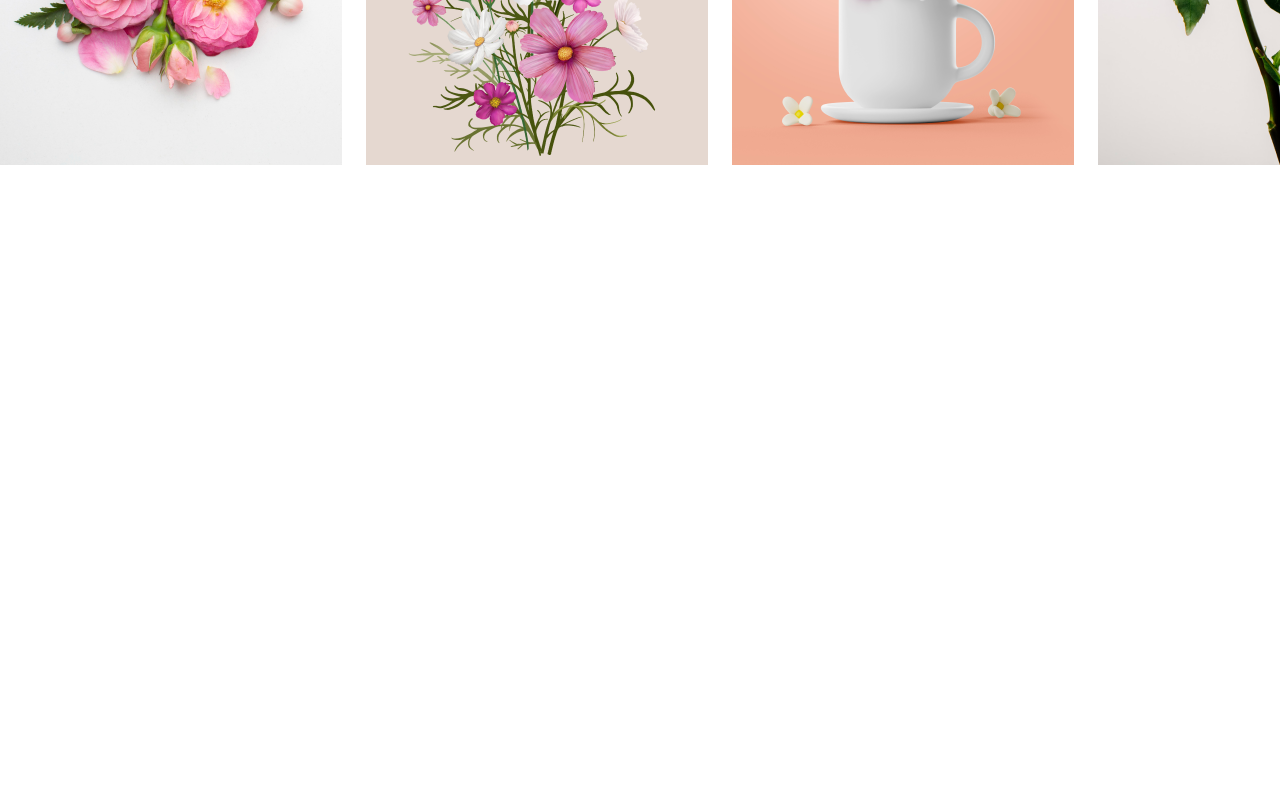
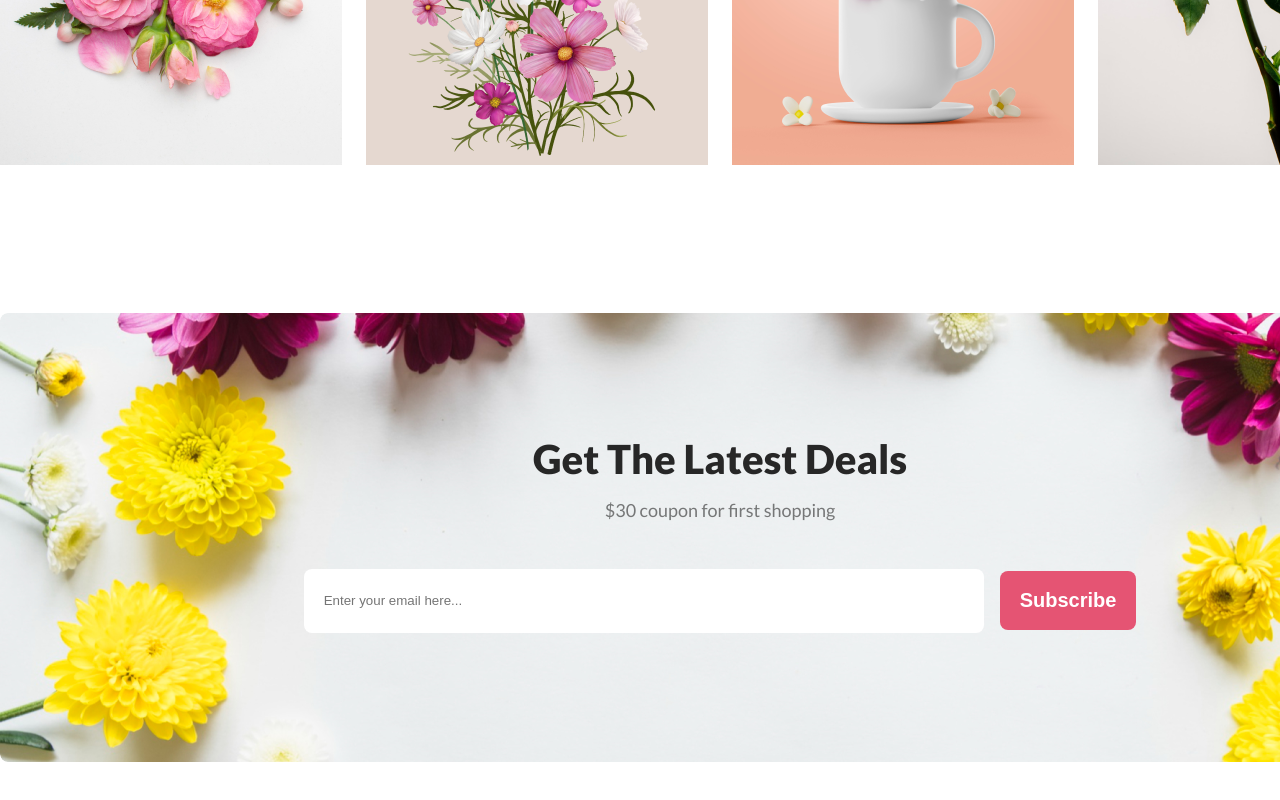
Before and after one commit to Jakaria030/flower-shop, a plain HTML site: page index.html in a window 1280 px wide. Shown: the part 3568-4368 px from the top of the page. Before the commit the page ends 3881 px from the top, so only its background shows below. Drawn offline with Linux system fonts and the light colour scheme.

Commit message:
latest deals section complete

```diff
--- a/index.html
+++ b/index.html
@@ -96,7 +96,21 @@
                 </div>
             </div>
         </section>
+
+        <section class="latest-deal-container">
+            <div class="input-form-content">
+                <h1>Get The Latest Deals</h1>
+                <h6>$30 coupon for first shopping</h6>
+                <div class="input-group">
+                    <input type="email" placeholder="Enter your email here...">
+                    <input type="submit" value="Subscribe" class="primary-btn">
+                </div>
+            </div>
+        </section>
     </main>
     <!-- main section end -->
+
+
+
 </body>
 </html>
--- a/styles/style.css
+++ b/styles/style.css
@@ -245,3 +245,51 @@ body{
     width: 100%;
 }
 /* main > insta gallery  section styles end */
+
+/* latest deal container styles start */
+.latest-deal-container{
+    width: 1440px;
+    height: 449px;
+    margin: 0 auto 128px;
+    border-radius: 8px;
+    background: url("../images/rectangle-1.png") no-repeat center;
+    background-size: cover;
+    display: flex;
+    justify-content: center;
+    align-items: center;
+}
+.input-form-content{
+    width: 866px;
+    height: 206px;
+    text-align: center;
+}
+.input-form-content h1{
+    color: rgb(39, 39, 39);
+    font-size: 40px;
+    font-weight: 800;
+    margin-bottom: 16px;
+}
+.input-form-content h6{
+    color: rgba(39, 39, 39, 0.6);
+    font-size: 18px;
+    font-weight: 400;
+}
+.input-group{
+    margin-top: 48px;
+    display: flex;
+    justify-content: center;
+    align-items: center;
+}
+.input-group input[type="email"]{
+    width: 680px;
+    height: 64px;
+    padding: 20px;
+    outline: none;
+    border: none;
+    border-radius: 8px;
+    margin-right: 16px;
+}
+.input-group .primary-btn{
+    padding: 18px 20px;
+}
+/* latest deal container styles end */
```
